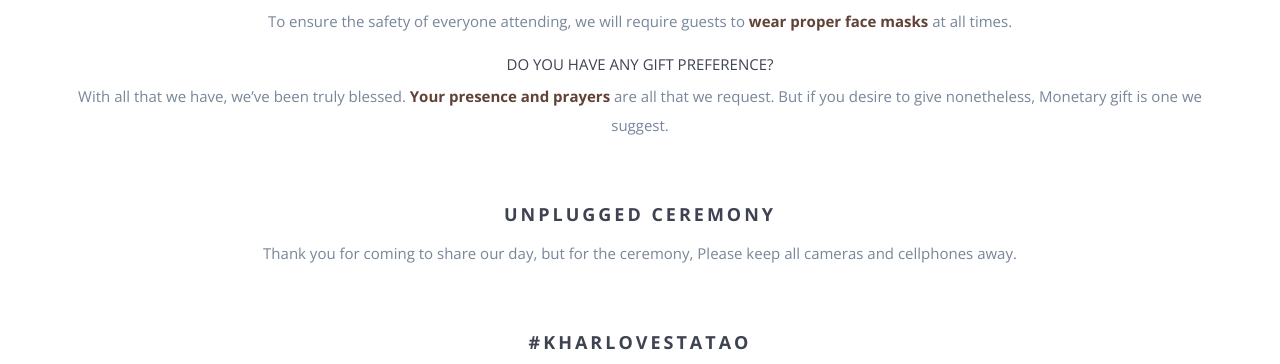
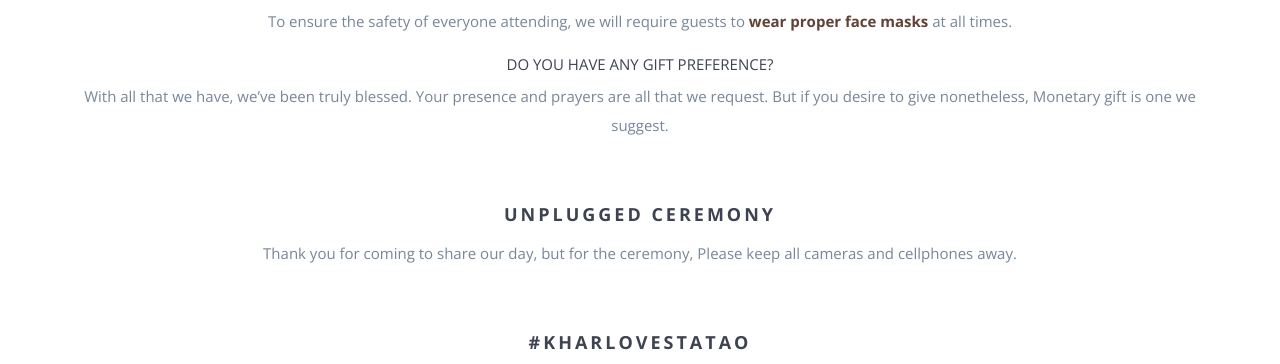
Before and after one commit to fallthough/tataokharla, a website: page index.html in a window 1280 px wide. Shown: the part 3045-3409 px from the top of the page. Drawn offline with nearby package versions, Linux system fonts and the light colour scheme; some packages are replaced by stand-ins of ours.

Commit message:
mini update

```diff
--- a/index.html
+++ b/index.html
@@ -274,7 +274,7 @@
             </div>
             <div class="wp6">
                 <h5>Do you have any gift preference?</h5>
-                <p>With all that we have, we’ve been truly blessed. <strong>Your presence and prayers</strong> are all that we request.
+                <p>With all that we have, we’ve been truly blessed. Your presence and prayers are all that we request.
                     But if you desire to give nonetheless,
                     Monetary gift is one we suggest.
                     </p>
```
